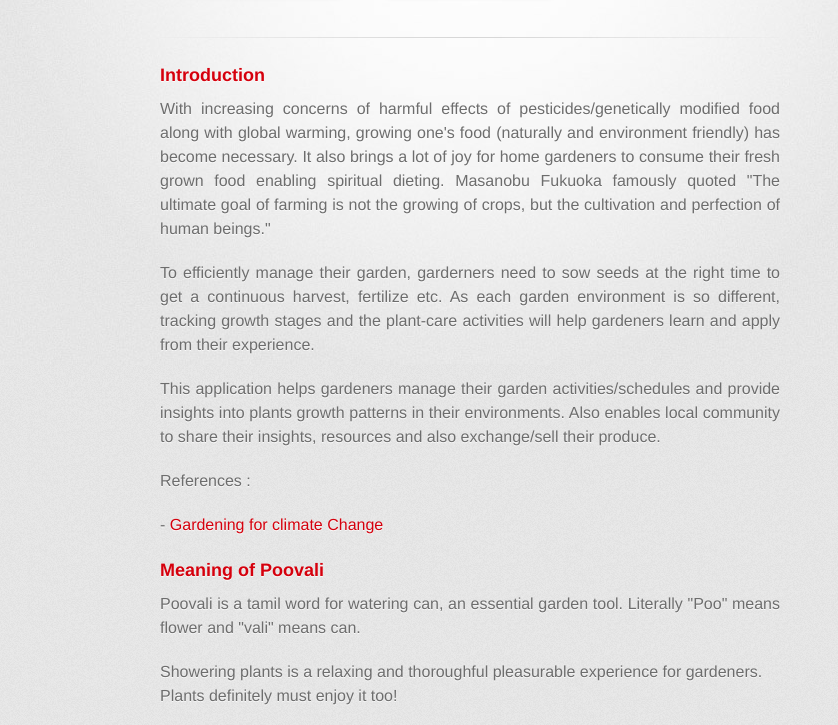
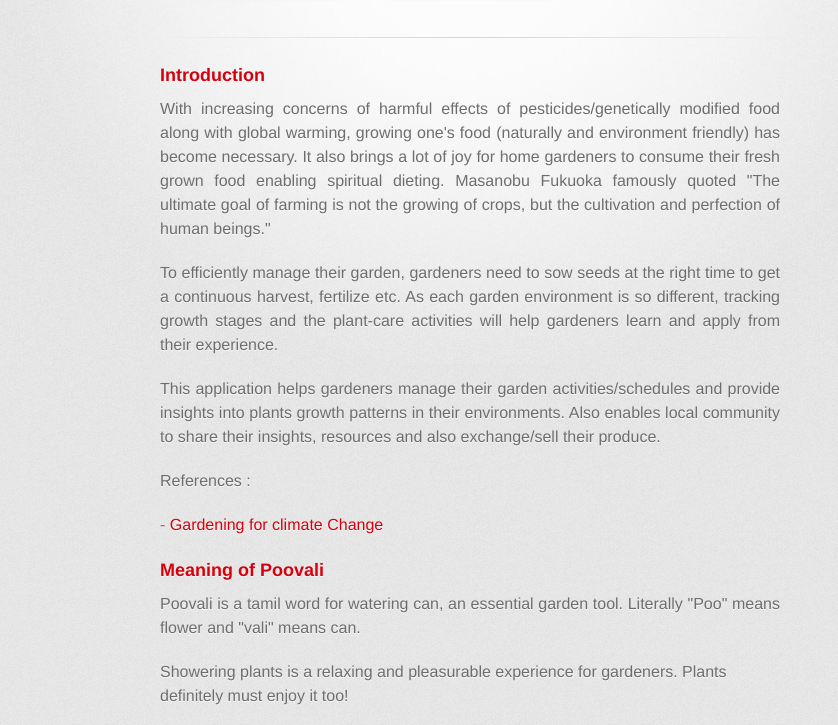
Before and after one commit to jmuthu/Poovali, a plain HTML site: page index.html in a window 1280 px wide. Shown: the part 209-934 px from the top of the page, without its empty margins (170-1008 px from the left). Drawn offline with Linux system fonts and the light colour scheme; a web font is replaced by a local one.

Commit message:
Spelling errors

```diff
--- a/index.html
+++ b/index.html
@@ -39,7 +39,7 @@
           to consume their fresh grown food enabling spiritual dieting. Masanobu Fukuoka famously quoted "The ultimate goal
           of farming is not the growing of crops, but the cultivation and perfection of human beings." </p>
 
-        <p align="justify">To efficiently manage their garden, garderners need to sow seeds at the right time to get a continuous harvest, fertilize
+        <p align="justify">To efficiently manage their garden, gardeners need to sow seeds at the right time to get a continuous harvest, fertilize
           etc. As each garden environment is so different, tracking growth stages and the plant-care activities will help
           gardeners learn and apply from their experience. </p>
         <p align="justify">
@@ -58,8 +58,7 @@
 
         <p align="justify">Poovali is a tamil word for watering can, an essential garden tool. Literally "Poo" means flower and "vali" means
           can. </p>
-        <p>Showering plants is a relaxing and thoroughful pleasurable experience for gardeners. Plants definitely must enjoy
-          it too!</p>
+        <p>Showering plants is a relaxing and pleasurable experience for gardeners. Plants definitely must enjoy it too!</p>
 
 
         <h3>
```
